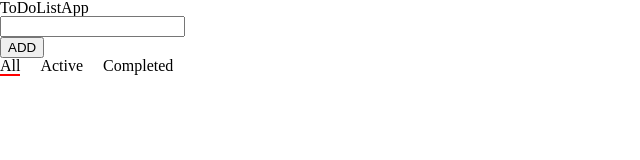
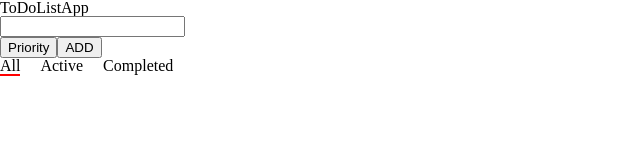
Before and after one commit to panqwork/react-todolist, a React (Create React App) app: page / in a window 1280 px wide. Shown: the top 160 px of the page, without its empty margins (0-640 px from the left). Built offline with nearby package versions, Linux system fonts and the light colour scheme.

Commit message:
sort by priority added

```diff
--- /dev/null
+++ b/src/resources/components/task_creator/style.module.scss
@@ -0,0 +1,31 @@
+.btn_group {
+  display: flex;
+}
+
+.select_priority {
+  position: relative;
+  button {
+
+  }
+}
+
+ul.priority {
+  border: 1px solid #ccc;
+  border-radius: 3px;
+  background: #fff;
+  box-shadow: 0px 0px 18px -9px rgba(0,0,0,0.75);
+  position: absolute;
+  top: 22px;
+  left: 0;
+  width: 150px;
+  li {
+    cursor: pointer;
+    padding: 7px 10px;
+    &:hover {
+      background: #f3f3f3;
+    }
+    &.active {
+      background: #f3f3f3;
+    }
+  }
+}
--- a/src/resources/components/task_creator/task_creator.jsx
+++ b/src/resources/components/task_creator/task_creator.jsx
@@ -1,35 +1,79 @@
 import React, {useState} from 'react';
+
+import s from './style.module.scss'
+
+
+const SelectPriority = (props) => {
+	const modsPriority = ['None', 'Easy', 'Middle', 'Hard'];
+
+	const setPriority = (index) => {
+		props.changePriority(index)
+	}
+
+	return(
+		<ul className={s.priority}>
+			{modsPriority.map((item, index) => {
+					return <li className={s[(index === props.priority)?'active':null]} key={index} onClick={()=>{setPriority(index)}} data-priority={index}>{item}</li>
+				}
+			)}
+		</ul>
+	)
+}
 
 export const TaskCreator = (props) => {
 	class Task {
-		constructor(taskName, id) {
+		constructor(taskName, id, priority) {
 			this.taskName = taskName;
 			this.id = id;
+			this.priority = priority;
 			this.completed = false;
 		}
 	}
 
 	const [inputCurrentText, setInputCurrentText] = useState('');
 
+	const [selectPriority, setSelectPriority] = useState(false);
+
+	const [priority, setPriority] = useState(0);
+
 	const addTask = (e) => {
 		e.preventDefault();
 		if(inputCurrentText) {
 			const id = '#' + Math.random().toString(36).substr(2, 9)
-			props.addTask(new Task(inputCurrentText, id))
-			setInputCurrentText('')
+			props.addTask(new Task(inputCurrentText, id, priority))
+			setInputCurrentText('');
+			setPriority(0)
 		}
 
 	}
 
-	const changeText = (e) => {
+	const changeTextOnInput = (e) => {
 		setInputCurrentText(e.target.value);
 	}
+
+	const toggleSelectPriorityOnClick = (e) => {
+		setSelectPriority(!selectPriority)
+	}
+
+	const changePriority = (index) => {
+		setPriority(index)
+		setSelectPriority(false)
+	}
+
 	return(
 		<>
 			<form onSubmit={addTask} action="POST">
-				<input onChange={changeText} value={inputCurrentText} type="text"/>
-				<div className="btn-group">
-					<button>ADD</button>
+				<input onChange={changeTextOnInput} value={inputCurrentText} type="text"/>
+
+				<div className={s.btn_group}>
+					<div className={s.select_priority}>
+						<button onClick={toggleSelectPriorityOnClick} type="button">Priority</button>
+						{
+							selectPriority ?
+							<SelectPriority priority={priority} changePriority={changePriority}/>:null
+						}
+					</div>
+					<button type="submit">ADD</button>
 				</div>
 			</form>
 		</>
--- a/src/resources/components/task_list/task_list.jsx
+++ b/src/resources/components/task_list/task_list.jsx
@@ -6,28 +6,34 @@ import s from './style.module.scss';
 import { withRouter } from 'react-router-dom';
 
 const TaskListComponent = (props) => {
-	let tasks = []
+	let taskList = [];
 
 	switch (props.location.pathname.toLowerCase()) {
 		case '/active':
-			tasks = props.tasks.filter(item => {
+			taskList = props.tasks.filter(item => {
 				if(!item.completed){
 					return item
 				}
 			})
 			break;
 		case '/completed':
-			tasks = props.tasks.filter(item => {
+			taskList = props.tasks.filter(item => {
 				if(item.completed){
 					return item
 				}
 			})
 			break
 		default:
-			tasks = props.tasks
+			taskList = props.tasks
 			break;
 	}
-	const taskList = tasks.map((item, index) => <Task completeTask={props.completeTask} removeTask={props.removeTask} key={index} data={item} editTask={props.editTask}/>)
+
+	// sort by priority
+	taskList.sort((a,b)=>(b.priority - a.priority))
+
+	taskList = taskList.map((item, index) => <Task completeTask={props.completeTask} removeTask={props.removeTask} key={index} data={item} editTask={props.editTask}/>)
+
+
 	return(
 		<div className={s.task_list}>
 			{taskList}
```
